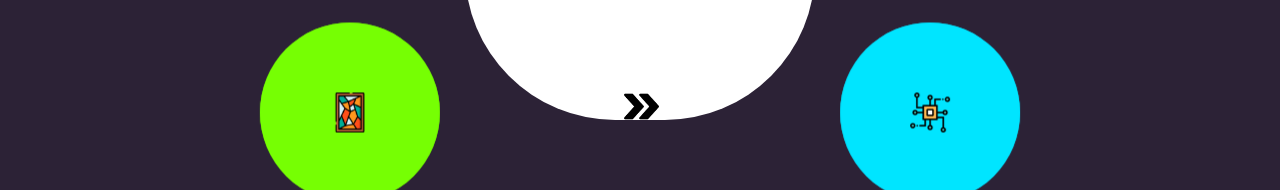
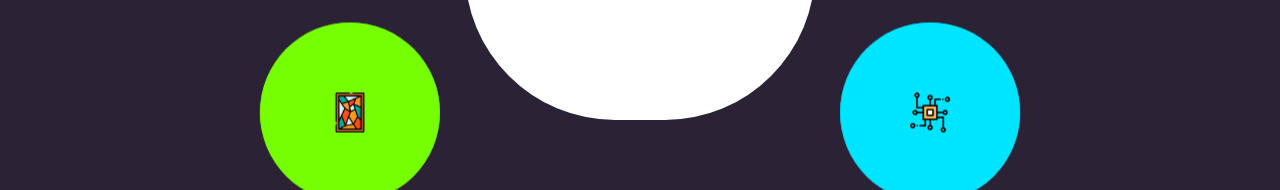
Before and after one commit to BadangGit/PPT-Project, a Vue app in the folder normal/: page / in a window 1280 px wide. Shown: the part 455-645 px from the top of the page. Built offline with nearby package versions, Linux system fonts and the light colour scheme.

Commit message:
delete base button temporarily

```diff
--- a/normal/src/components/cards/selectedMenu.vue
+++ b/normal/src/components/cards/selectedMenu.vue
@@ -3,7 +3,7 @@ import { PropType } from "vue";
 
 import { projectContentType } from "@/assets/data/types/projectCard";
 
-import baseButton from "@/components/buttons/baseButton.vue";
+// import baseButton from "@/components/buttons/baseButton.vue";
 import itemsBoard from "@/components/cards/itemsBoard.vue";
 
 const props = defineProps({
@@ -17,9 +17,9 @@ const props = defineProps({
 <template>
   <div class="selectedMenu">
     <itemsBoard :selectedItem="props.selectedItem"></itemsBoard>
-    <router-link class="arrowButton" :to="props.selectedItem.src">
+    <!-- <router-link class="arrowButton" :to="props.selectedItem.src">
       <baseButton></baseButton>
-    </router-link>
+    </router-link> -->
   </div>
 </template>
 
```
